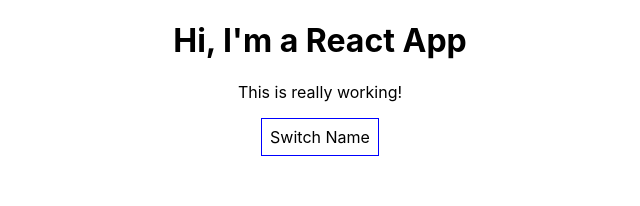
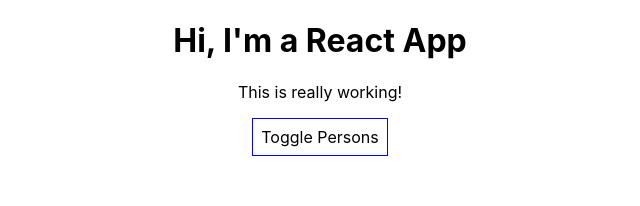
Before and after one commit to ghgamble/react-complete-guide, a React (Create React App) app: page / in a window 1280 px wide. Shown: the top 206 px of the page, without its empty margins (320-960 px from the left). Built offline with nearby package versions, Linux system fonts and the light colour scheme.

Commit message:
Handling Dynamic Content the 'JavaScript Way'

```diff
--- a/src/App.js
+++ b/src/App.js
@@ -44,16 +44,9 @@
                   padding: '8px',
                   cursor: 'pointer'
             };
-            return (
-                  <div className="App">
-                        <h1>Hi, I'm a React App</h1>
-                        <p>This is really working!</p>
-                        <button
-                              style={style}
-                              onClick={this.togglePersonsHandler}>Switch Name
-                        </button>
-                        {
-                              this.state.showPersons === true ?
+            let persons = null;
+            if (this.state.showPersons) {
+                  persons = (
                         <div>
                               <Person
                                     name={this.state.persons[0].name}
@@ -67,9 +60,18 @@
                               <Person
                                     name={this.state.persons[2].name}
                                     age={this.state.persons[2].age} />
-
-                              </div> : null
+                        </div>
+                  );
             }
+            return (
+                  <div className="App">
+                        <h1>Hi, I'm a React App</h1>
+                        <p>This is really working!</p>
+                        <button
+                              style={style}
+                              onClick={this.togglePersonsHandler}>Toggle Persons
+                        </button>
+                        {persons}
                   </div>
             );
       }
```
Lines whose indentation alone changed are shown as unchanged.
